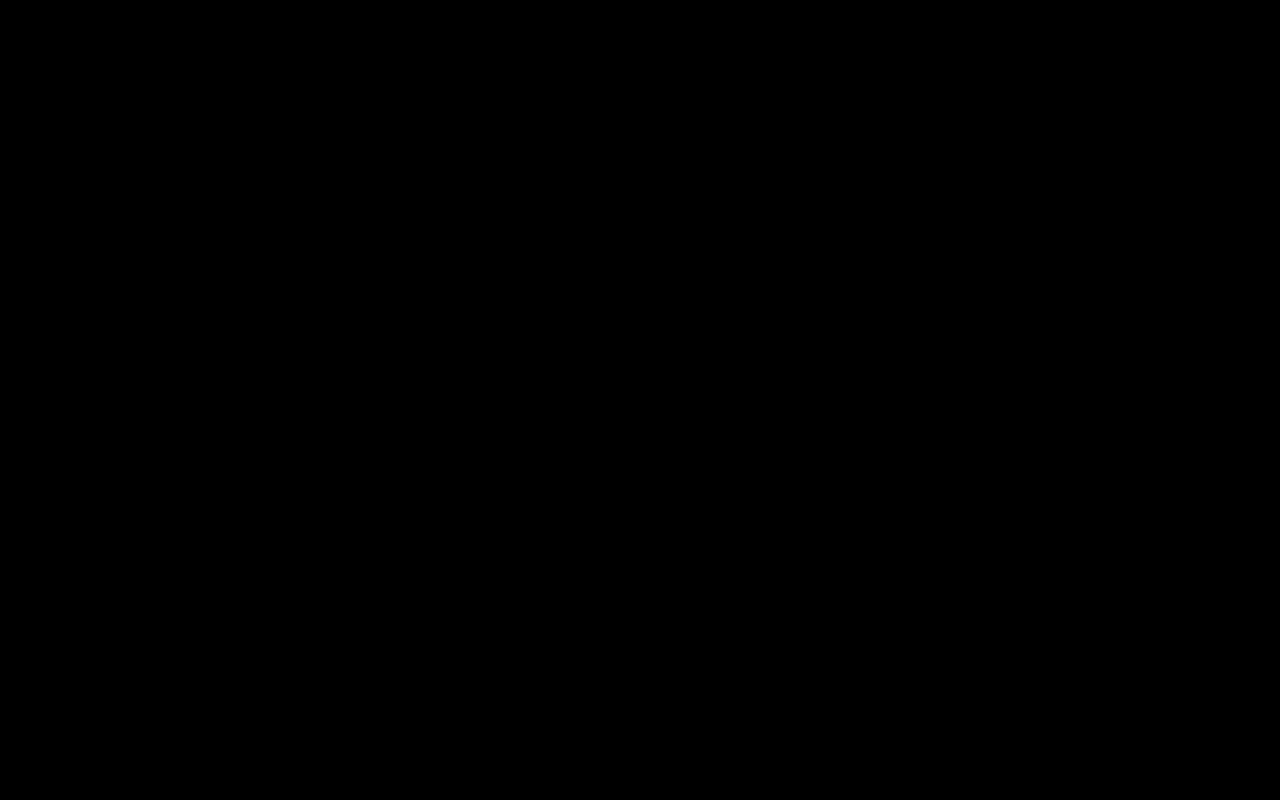
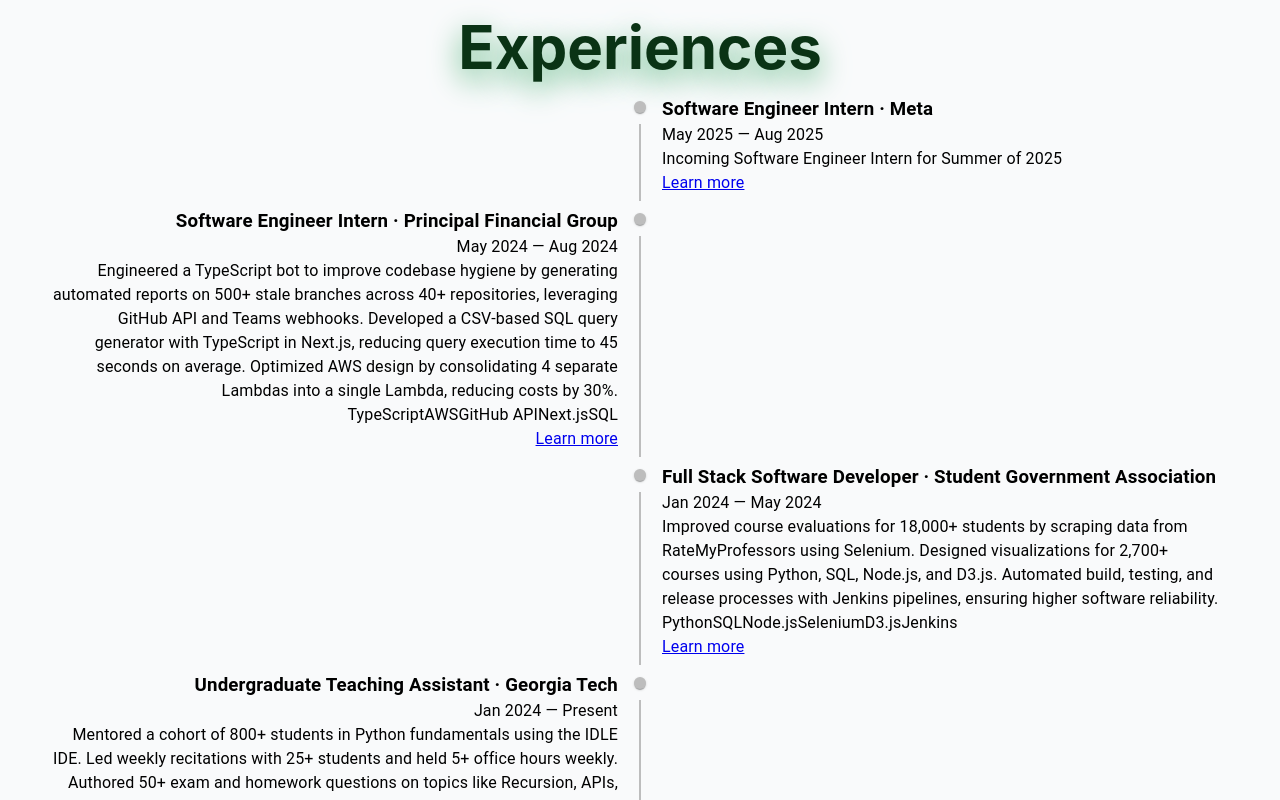
Before and after one commit to ddodda123/personalwebsite, a Next.js app: page / in a window 1280 px wide. Shown: the part 2700-3500 px from the top of the page. Before the commit the page ends 2709 px from the top, so only its background shows below. Built offline with nearby package versions, Linux system fonts and the light colour scheme.

Commit message:
Finished timeline, have to make it uniform to website

```diff
--- a/app/components/Experience.js
+++ b/app/components/Experience.js
@@ -1,7 +1,111 @@
 import React from 'react';
+import Timeline from '@mui/lab/Timeline';
+import TimelineItem from '@mui/lab/TimelineItem';
+import TimelineSeparator from '@mui/lab/TimelineSeparator';
+import TimelineConnector from '@mui/lab/TimelineConnector';
+import TimelineContent from '@mui/lab/TimelineContent';
+import TimelineDot from '@mui/lab/TimelineDot';
 
-export default function Experience(){
+const experiences = [
+    {
+        name: 'Software Engineer Intern · Meta',
+      description: 'Incoming Software Engineer Intern for Summer of 2025',
+      tags: [],
+      link: 'https://www.meta.com/',
+      date: 'May 2025 — Aug 2025',
+    },
+    {
+      name: 'Software Engineer Intern · Principal Financial Group',
+      description: 'Engineered a TypeScript bot to improve codebase hygiene by generating automated reports on 500+ stale branches across 40+ repositories, leveraging GitHub API and Teams webhooks. Developed a CSV-based SQL query generator with TypeScript in Next.js, reducing query execution time to 45 seconds on average. Optimized AWS design by consolidating 4 separate Lambdas into a single Lambda, reducing costs by 30%.',
+      tags: ['TypeScript', 'AWS', 'GitHub API', 'Next.js', 'SQL'],
+      link: 'https://www.principal.com/',
+      date: 'May 2024 — Aug 2024',
+    },
+    {
+      name: 'Full Stack Software Developer · Student Government Association',
+      description: 'Improved course evaluations for 18,000+ students by scraping data from RateMyProfessors using Selenium. Designed visualizations for 2,700+ courses using Python, SQL, Node.js, and D3.js. Automated build, testing, and release processes with Jenkins pipelines, ensuring higher software reliability.',
+      tags: ['Python', 'SQL', 'Node.js', 'Selenium', 'D3.js', 'Jenkins'],
+      link: 'https://sga.gatech.edu/',
+      date: 'Jan 2024 — May 2024',
+    },
+    {
+      name: 'Undergraduate Teaching Assistant · Georgia Tech',
+      description: 'Mentored a cohort of 800+ students in Python fundamentals using the IDLE IDE. Led weekly recitations with 25+ students and held 5+ office hours weekly. Authored 50+ exam and homework questions on topics like Recursion, APIs, and Data Structures.',
+      tags: ['Python', 'Teaching', 'Data Structures', 'APIs'],
+      link: 'https://www.cc.gatech.edu/',
+      date: 'Jan 2024 — Present',
+    },
+    {
+      name: 'Software Engineer Intern · LIC Dental Associates',
+      description: 'Designed a website using Next.js, React, and Tailwind CSS to automate scheduling for patient consultations. Architected a secure PostgreSQL database system on Amazon RDS to manage 1,000+ patient records.',
+      tags: ['Next.js', 'React', 'Tailwind CSS', 'PostgreSQL', 'AWS RDS'],
+      link: 'https://www.licdentalassociates.com/',
+      date: 'May 2023 — Aug 2023',
+    },
+]
+
+export default function ExperienceTimeline() {
     return (
-        "Hi"
-    )
-}
+      <div
+        className="bg-gray-100 min-h-screen flex items-center justify-center" // Tailwind CSS classes
+        style={{
+          backgroundColor: '#f9fafb', // Optional inline style for the background
+          padding: '20px',
+        }}
+      >
+        <h1
+            id="hero"
+            data-aos="fade-up"
+            style={{
+                textAlign: 'center', // Centers the text horizontally
+                margin: '0 auto',    // Ensures horizontal centering of the container
+            }}
+            >
+            <span
+                id="ai"
+                style={{
+                color: '#0a3315',
+                textShadow: '0 10px 30px rgb(92, 182, 129)',
+                display: 'inline',
+                }}
+            >
+                Experiences
+            </span>
+        </h1>
+
+        <Timeline position="alternate">
+          {experiences.map((experience, index) => (
+            <TimelineItem key={index}>
+              <TimelineSeparator>
+                <TimelineDot />
+                {index < experiences.length - 1 && <TimelineConnector />}
+              </TimelineSeparator>
+              <TimelineContent>
+                <h3 className="text-lg font-bold">{experience.name}</h3>
+                <p className="text-sm text-gray-600">{experience.date}</p>
+                <p className="text-sm">{experience.description}</p>
+                <div className="flex flex-wrap gap-2 mt-2">
+                  {experience.tags.map((tag, tagIndex) => (
+                    <span
+                      key={tagIndex}
+                      className="px-2 py-1 text-xs font-medium bg-gray-200 rounded-md"
+                    >
+                      {tag}
+                    </span>
+                  ))}
+                </div>
+                <a
+                  href={experience.link}
+                  target="_blank"
+                  rel="noopener noreferrer"
+                  className="mt-2 text-blue-500 underline"
+                >
+                  Learn more
+                </a>
+              </TimelineContent>
+            </TimelineItem>
+          ))}
+        </Timeline>
+      </div>
+    );
+  }
--- a/tsconfig.json
+++ b/tsconfig.json
@@ -24,4 +24,5 @@
   },
   "include": ["next-env.d.ts", "**/*.ts", "**/*.tsx", ".next/types/**/*.ts"],
   "exclude": ["node_modules"]
+
 }
```
Also changed, not shown: package.json (+16 -6 lines), 1 other file (tests, documents, lock files or other folders).
